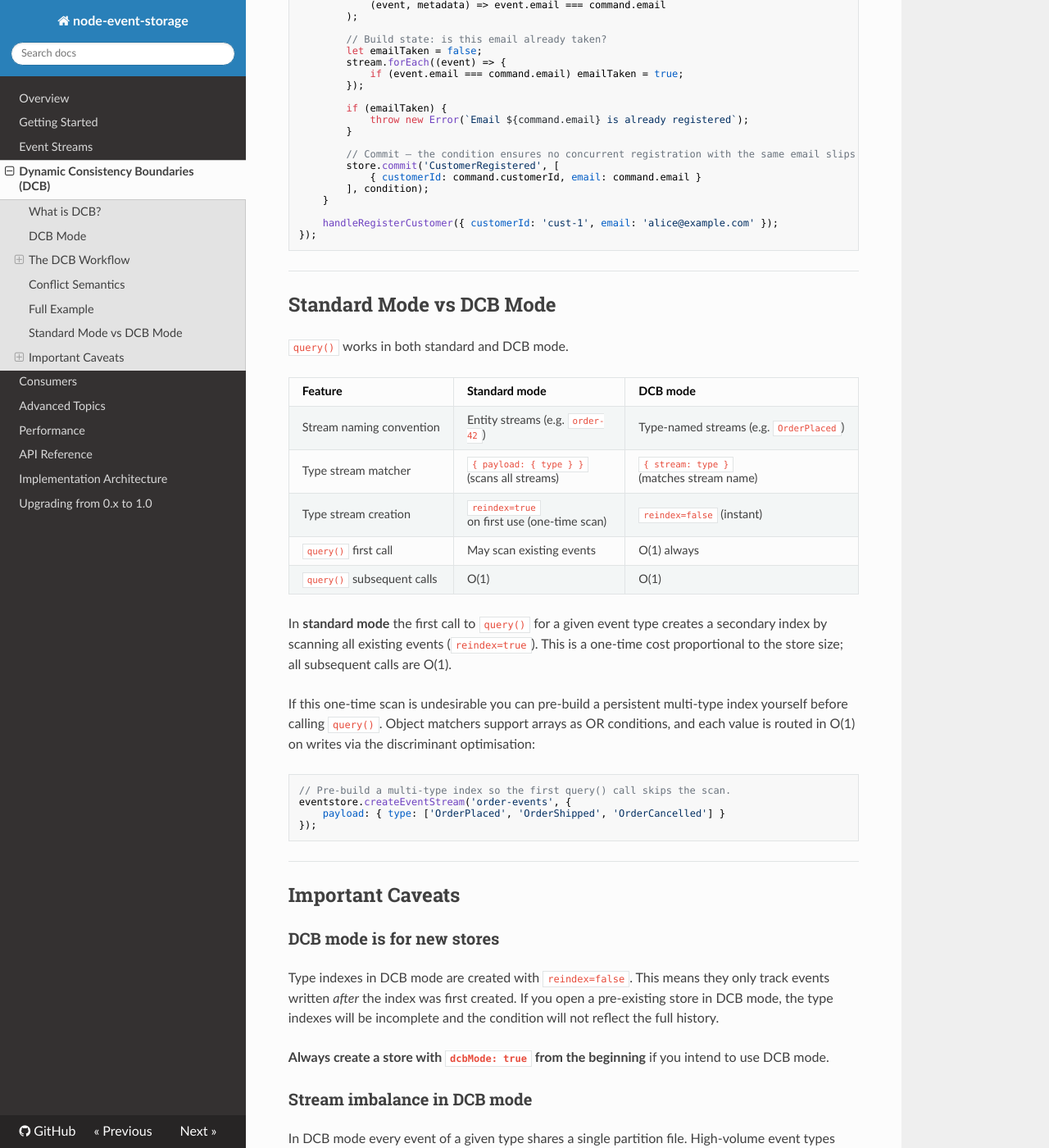
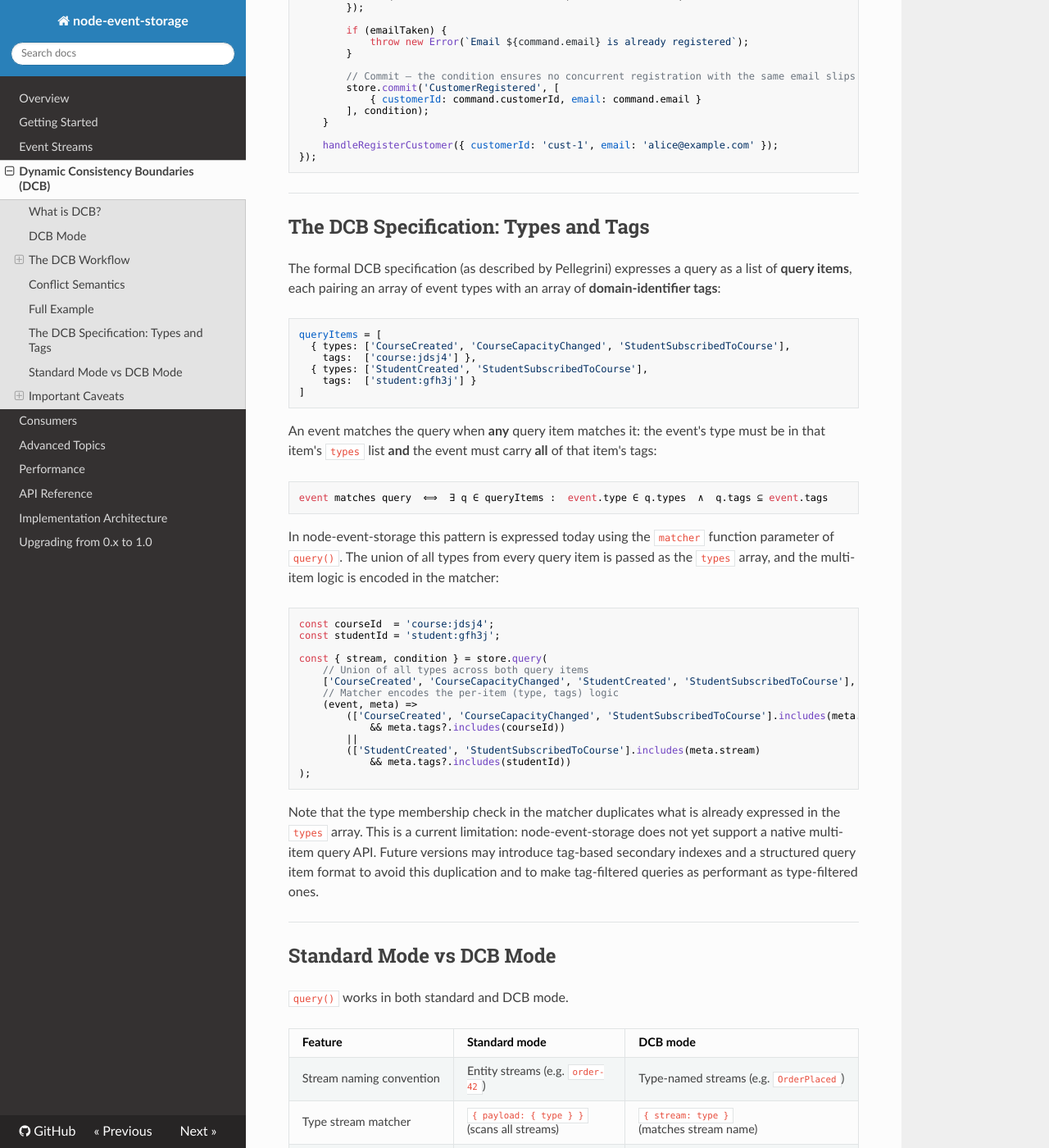
Before and after one commit to albe/node-event-storage, an MkDocs documentation site: the page built from docs/dcb.md, in a window 1280 px wide and 1400 px high, scrolled down 3682 px. Shown: the whole window at 82% size. Built offline with MkDocs 1.6.1, drawn with Linux system fonts in a browser that asks for light colours; nearby versions of some CDN libraries; some of the changed text lies outside the part shown.

Commit message:
feat: minRevision param on query(), Pellegrini SVG diagrams, types+tags docs
Agent-Logs-Url: https://github.com/albe/node-event-storage/sessions/c7a1c867-109f-4b4e-bd6d-b5d269c3a453

Co-authored-by: albe <4259532+albe@users.noreply.github.com>

````diff
--- a/docs/dcb.md
+++ b/docs/dcb.md
@@ -15,13 +15,13 @@ DCB generalises this:
 
 This removes the need to route every command through a fixed aggregate, enabling commands that span multiple entities while retaining strong consistency guarantees without distributed locks.
 
-Consider the classic DCB example: students signing up for courses. In a traditional aggregate model, `StudentSignedUpForCourse` is ambiguous — it concerns both a Student and a Course, so it is unclear which aggregate owns it.
+Consider the classic DCB example from Sara Pellegrini's talk: students subscribing to courses. A course raises `CourseCreated`, `CourseRenamed`, and `CourseCapacityChanged`; a student raises `StudentCreated`. The event `StudentSubscribedToCourse` is ambiguous — it concerns both a Student and a Course — so in a traditional aggregate model it is unclear which aggregate owns it. Meanwhile the Course aggregate keeps growing with new event types:
 
-![Traditional aggregate model showing StudentSignedUpForCourse as ambiguous between the Student and Course aggregates](diagram-dcb-aggregate-ambiguity.svg)
+![Traditional aggregate model — the Course aggregate grows with CourseCreated, CourseRenamed and CourseCapacityChanged while StudentSubscribedToCourse is ambiguous between the Course and Student aggregates](diagram-dcb-aggregate-ambiguity.svg)
 
-DCB resolves this by letting the command handler declare exactly which events it needs to be consistent with — a **dynamic** boundary defined at execution time, not at design time. The relevant events are grouped by the query rather than by the aggregate. Note that the aggregate boundaries (dotted) still exist and can be used for their own consistency checks — but they intersect the DCB boundary, sharing some events:
+DCB resolves this by letting each command handler declare exactly which events it needs to be consistent with — a **dynamic** boundary defined at execution time, not at design time. Different decisions (commands) define different boundaries, and those boundaries can freely overlap. The `StudentSubscribedToCourse` event ends up inside a cross-aggregate boundary that also shares events with the course-only boundaries:
 
-![Dynamic Consistency Boundary for course enrolment spanning StudentEnrolled, StudentSignedUpForCourse and CourseCreated, with StudentNameChanged outside the boundary](diagram-dcb-boundary.svg)
+![Multiple overlapping Dynamic Consistency Boundaries per decision — Rename Course, Change Course Capacity, and the cross-aggregate Subscribe Student to Course boundary](diagram-dcb-boundary.svg)
 
 ---
 
@@ -150,6 +150,48 @@ store.on('ready', () => {
 
 ---
 
+## The DCB Specification: Types and Tags
+
+The formal DCB specification (as described by Pellegrini) expresses a query as a list of **query items**, each pairing an array of event types with an array of **domain-identifier tags**:
+
+```
+queryItems = [
+  { types: ['CourseCreated', 'CourseCapacityChanged', 'StudentSubscribedToCourse'],
+    tags:  ['course:jdsj4'] },
+  { types: ['StudentCreated', 'StudentSubscribedToCourse'],
+    tags:  ['student:gfh3j'] }
+]
+```
+
+An event matches the query when **any** query item matches it: the event's type must be in that item's `types` list **and** the event must carry **all** of that item's tags:
+
+```
+event matches query  ⟺  ∃ q ∈ queryItems :  event.type ∈ q.types  ∧  q.tags ⊆ event.tags
+```
+
+In node-event-storage this pattern is expressed today using the `matcher` function parameter of `query()`. The union of all types from every query item is passed as the `types` array, and the multi-item logic is encoded in the matcher:
+
+```javascript
+const courseId  = 'course:jdsj4';
+const studentId = 'student:gfh3j';
+
+const { stream, condition } = store.query(
+    // Union of all types across both query items
+    ['CourseCreated', 'CourseCapacityChanged', 'StudentCreated', 'StudentSubscribedToCourse'],
+    // Matcher encodes the per-item (type, tags) logic
+    (event, meta) =>
+        (['CourseCreated', 'CourseCapacityChanged', 'StudentSubscribedToCourse'].includes(meta.stream)
+            && meta.tags?.includes(courseId))
+        ||
+        (['StudentCreated', 'StudentSubscribedToCourse'].includes(meta.stream)
+            && meta.tags?.includes(studentId))
+);
+```
+
+Note that the type membership check in the matcher duplicates what is already expressed in the `types` array. This is a current limitation: node-event-storage does not yet support a native multi-item query API. Future versions may introduce tag-based secondary indexes and a structured query item format to avoid this duplication and to make tag-filtered queries as performant as type-filtered ones.
+
+---
+
 ## Standard Mode vs DCB Mode
 
 `query()` works in both standard and DCB mode.
````
Also changed, not shown: docs/diagram-dcb-aggregate-ambiguity.svg, docs/diagram-dcb-boundary.svg, 1 other file.
